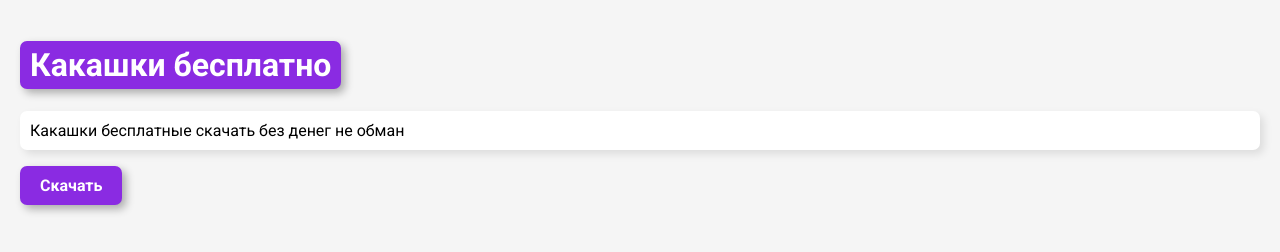
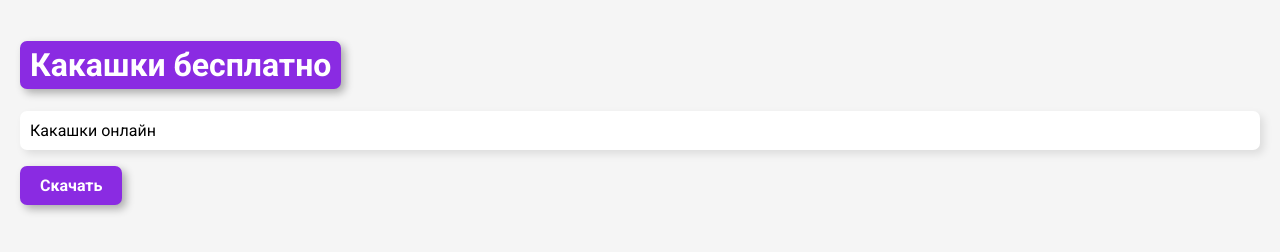
Before and after one commit to rarArchiv3/Kakashki, a plain HTML site: page index.html in a window 1280 px wide. Drawn offline with Linux system fonts and the light colour scheme.

Commit message:
Update index.html

```diff
--- a/index.html
+++ b/index.html
@@ -14,7 +14,7 @@
     <span class="highlight">Какашки бесплатно</span>
   </h1>
   <p>
-    <span class="text">Какашки бесплатные скачать без денег не обман</span>
+    <span class="text">Какашки онлайн</span>
   </p>
   <button class="action-button" id="downloadButton">Скачать</button>
 
```
